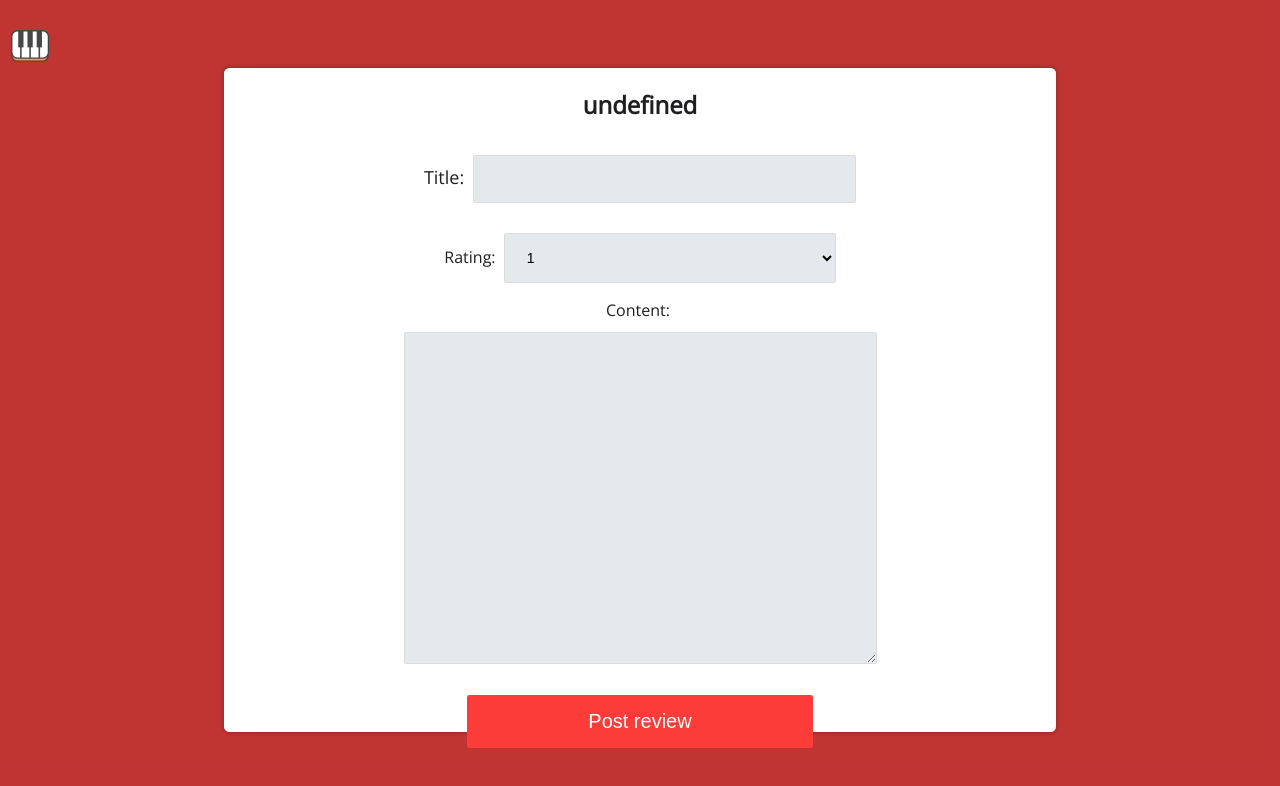
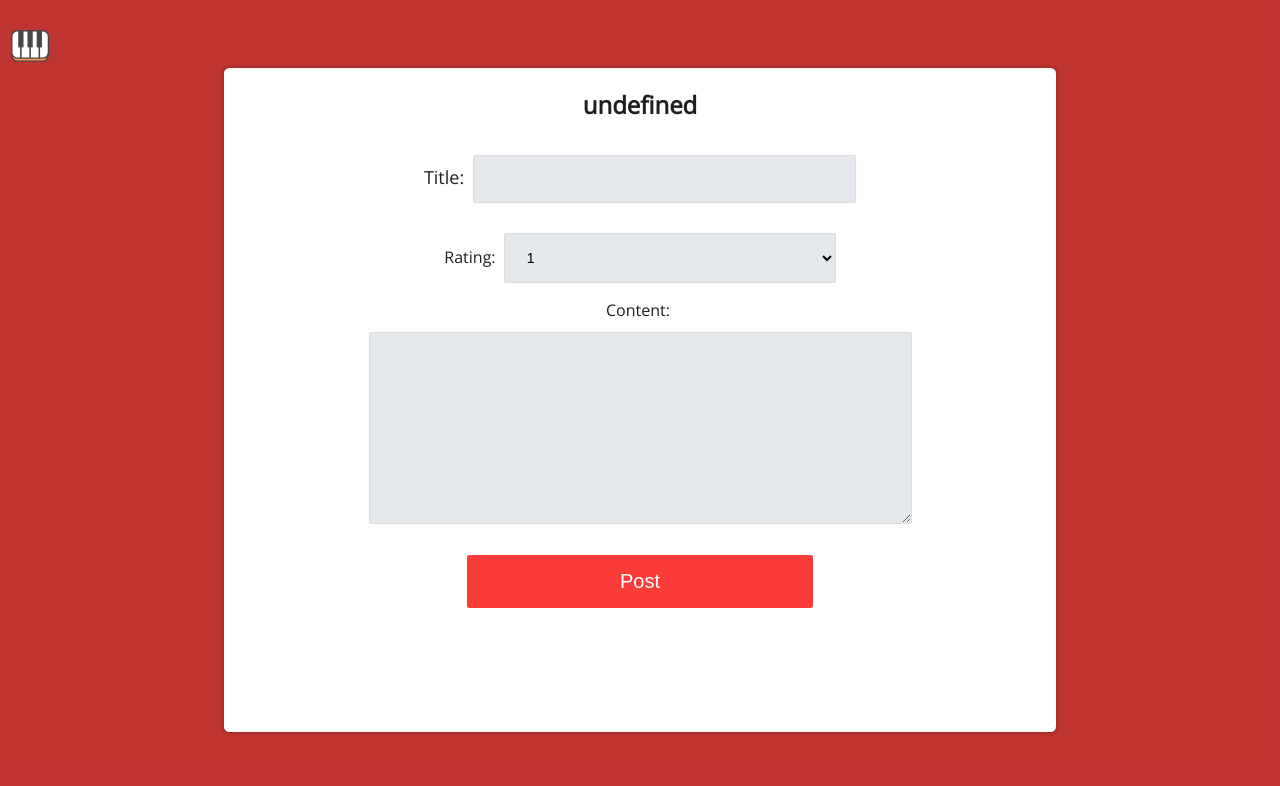
Before and after one commit to elang5/ratemusic-client, a React (Create React App) app: page /1/reviews in a window 1280 px wide. Shown: the top 786 px of the page. Built offline with nearby package versions, Linux system fonts and the light colour scheme; no server answers.

Commit message:
more styling

```diff
--- a/src/components/ReviewForm/ReviewForm.css
+++ b/src/components/ReviewForm/ReviewForm.css
@@ -49,7 +49,7 @@
 
 #content {
   max-width: 70%;
-  max-height: 100%;
+  max-height: 160px;
   font-size: 11px;
 }
 
--- a/src/components/ReviewForm/ReviewForm.js
+++ b/src/components/ReviewForm/ReviewForm.js
@@ -64,9 +64,9 @@ export class ReviewForm extends Component {
           </div>
           <div className="content">
             <label htmlFor="content">Content: </label><br />
-            <textarea name="content" id="content" cols="60" rows="25"></textarea>
+            <textarea name="content" id="content" cols="70" rows="17"></textarea>
           </div>
-          <button className="review-submit-btn" type="submit">Post review</button>
+          <button className="review-submit-btn" type="submit">Post</button>
       </form>
       </div>
     )
```
